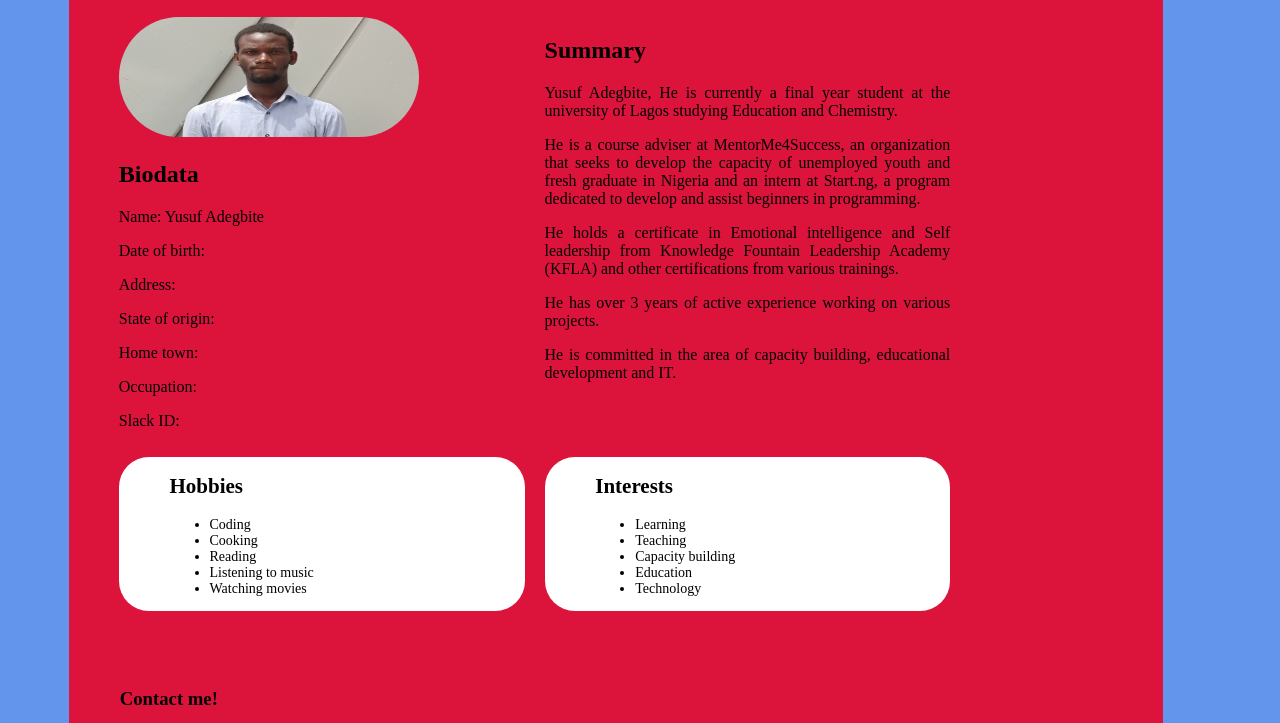
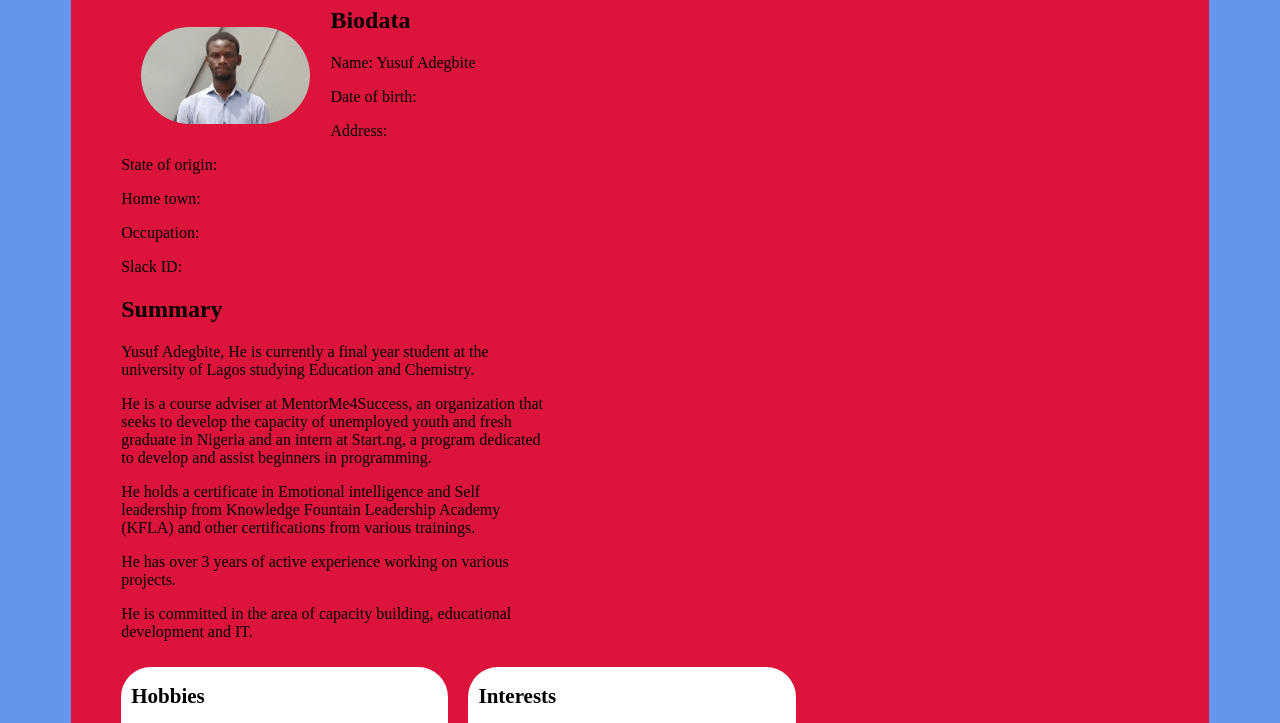
Before and after one commit to Coded-man/profile, a plain HTML site: page index.html in a window 1280 px wide. Shown: the part 101-824 px from the top of the page. Drawn offline with Linux system fonts and the light colour scheme.

Commit message:
Add files via upload

```diff
--- a/style.css
+++ b/style.css
@@ -4,17 +4,12 @@
 }
 
 body{
-    max-width: 95%;
     background-color: cornflowerblue;
     font-family: 'Times New Roman', Times, serif;
     font-size: 16px;
     font-style: normal;
-    height: 100%;
 }
 
-p{
-    text-align: justify;
-}
 
 #nice{
     background-color: crimson;
@@ -23,8 +18,6 @@ p{
 }
 
 #one{
-    position: relative;
-    overflow: auto;
     padding-top: 20px;
     padding-right: 40px;
     padding-bottom: 48px;
@@ -33,32 +26,36 @@ p{
 
 
 .ok{
-    width: 300px;
-    height: 120px;
+    float: left;
+    width: 40%;
+    height: 30%;
     border-radius: 100px;
+    margin: 20px;
 }
 
 h1{
     text-align: center;
 }
 
+.l{
+    margin: 10px;
+    padding: 10px;
+}
+
 .two{
-    float: left;
     width: 40%;
     border-radius: 20px;
     margin: 10px;
-    height: 420px;
+
 }
 
 .four{
+    position: relative;
     float: left;
     background-color: white;
-    width: 35%;
+    width: 30%;
     margin: 10px;
-    padding-left: 5%;
-    align-items: center;
-    justify-content: center;
-    text-align: justify;
+    padding-left: 10px;
     border-radius: 30px;
     font-size: 14px;
 }
@@ -71,6 +68,7 @@ form{
     margin-left: 40px;
     width: 85%;
     justify-content: center;
+    clear: both;
 }
 
 
```
